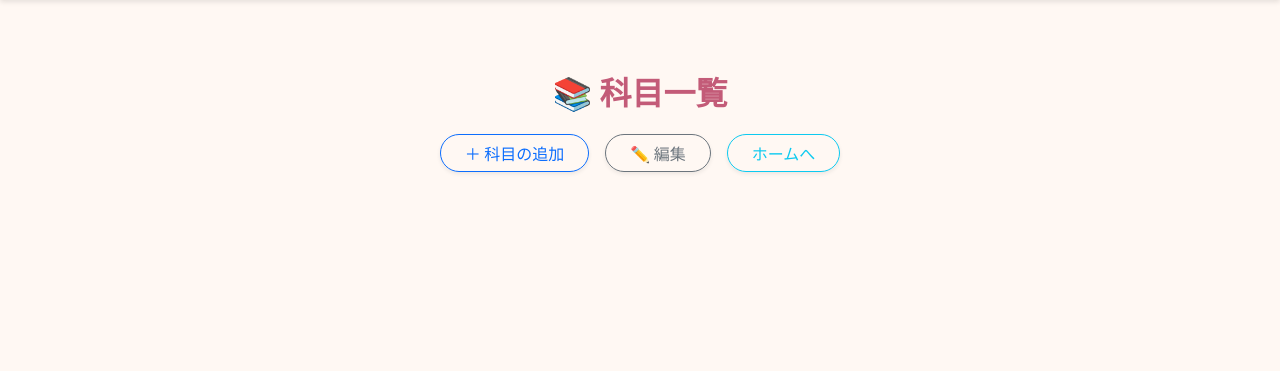
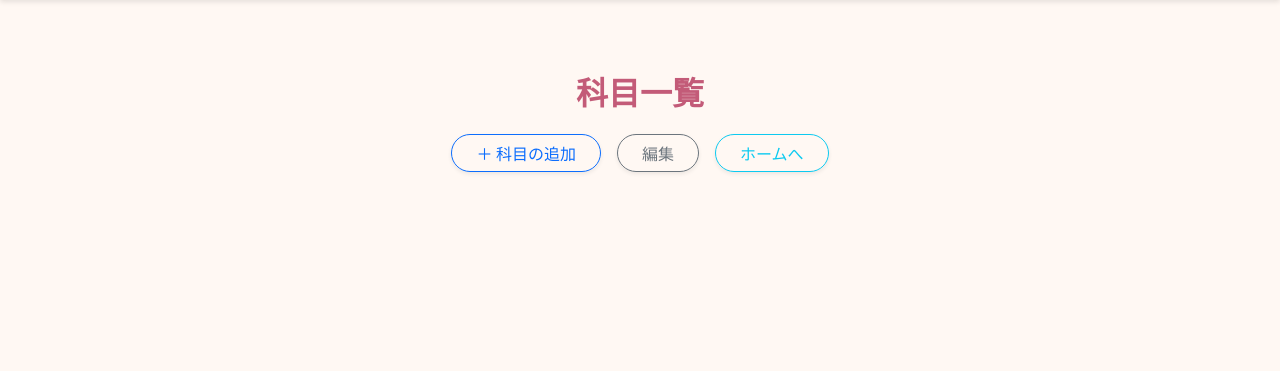
Before and after one commit to taipiwiq/otamesi, a Python web app: template PLACTICE/admin_app/templates/genre.html in a window 1280 px wide. Shown: the part 68-439 px from the top of the page. Run offline with Jinja, Linux system fonts and the light colour scheme; the template is opened without the code that fills it, so the values that code supplies are empty.

Commit message:
Update genre.html

```diff
--- a/PLACTICE/admin_app/templates/genre.html
+++ b/PLACTICE/admin_app/templates/genre.html
@@ -2,14 +2,14 @@
 {% block content %}
 
 <div class="container py-5">
-  <h2 class="text-center mb-4" style="color: #C35B78;">📚 科目一覧</h2>
+  <h2 class="text-center mb-4" style="color: #C35B78;">科目一覧</h2>
 
   <div class="d-flex justify-content-center gap-3 mb-4 flex-wrap">
     <a href="{{ url_for('admin.genre_create') }}" class="btn btn-outline-primary rounded-pill px-4 shadow-sm">
       ＋ 科目の追加
     </a>
     <a href="{{ url_for('admin.genre_edit') }}" class="btn btn-outline-secondary rounded-pill px-4 shadow-sm">
-      ✏️ 編集
+      編集
     </a>
     <a href="{{ url_for('admin.home') }}" class="btn btn-outline-info rounded-pill px-4 shadow-sm">
       ホームへ
```
